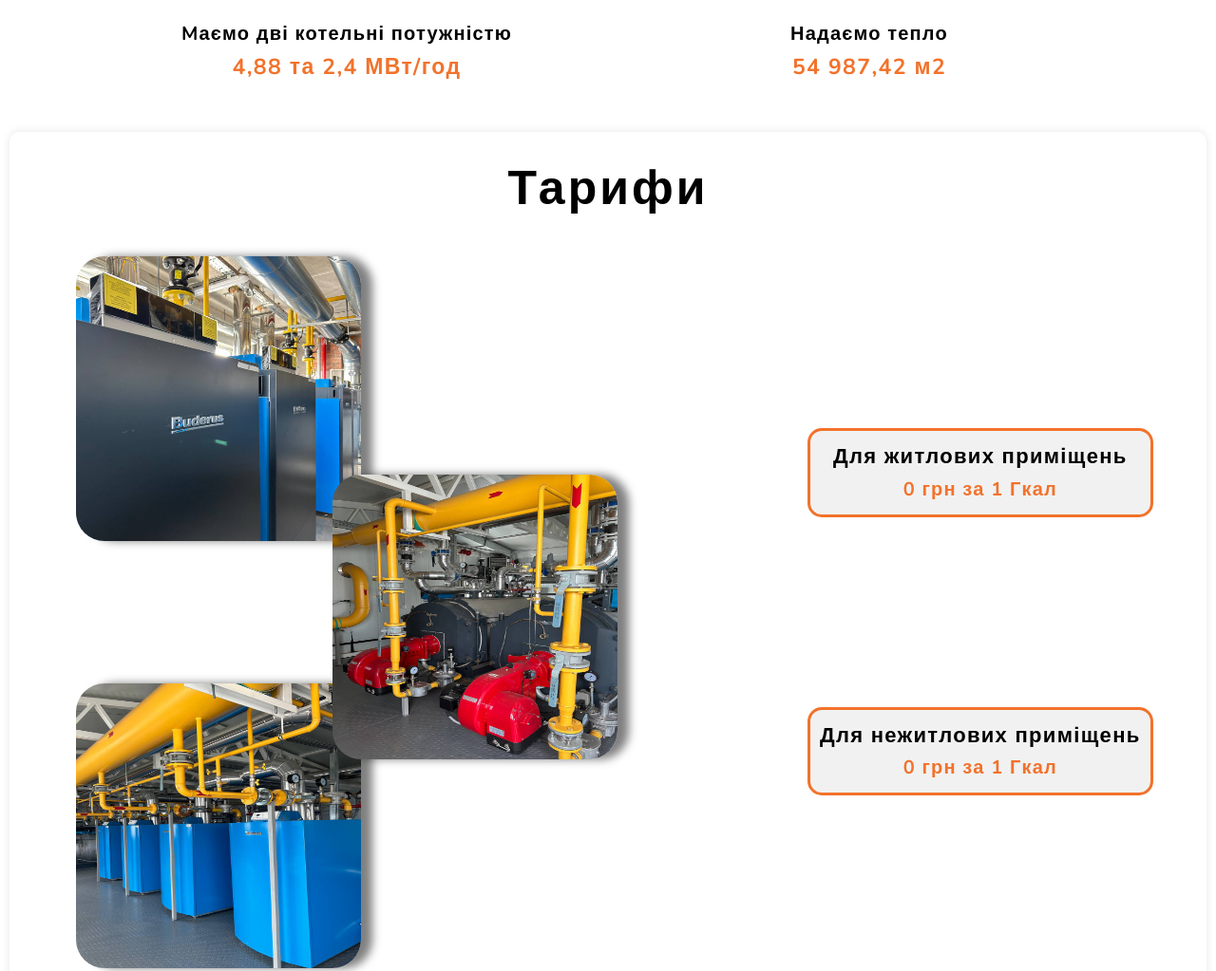
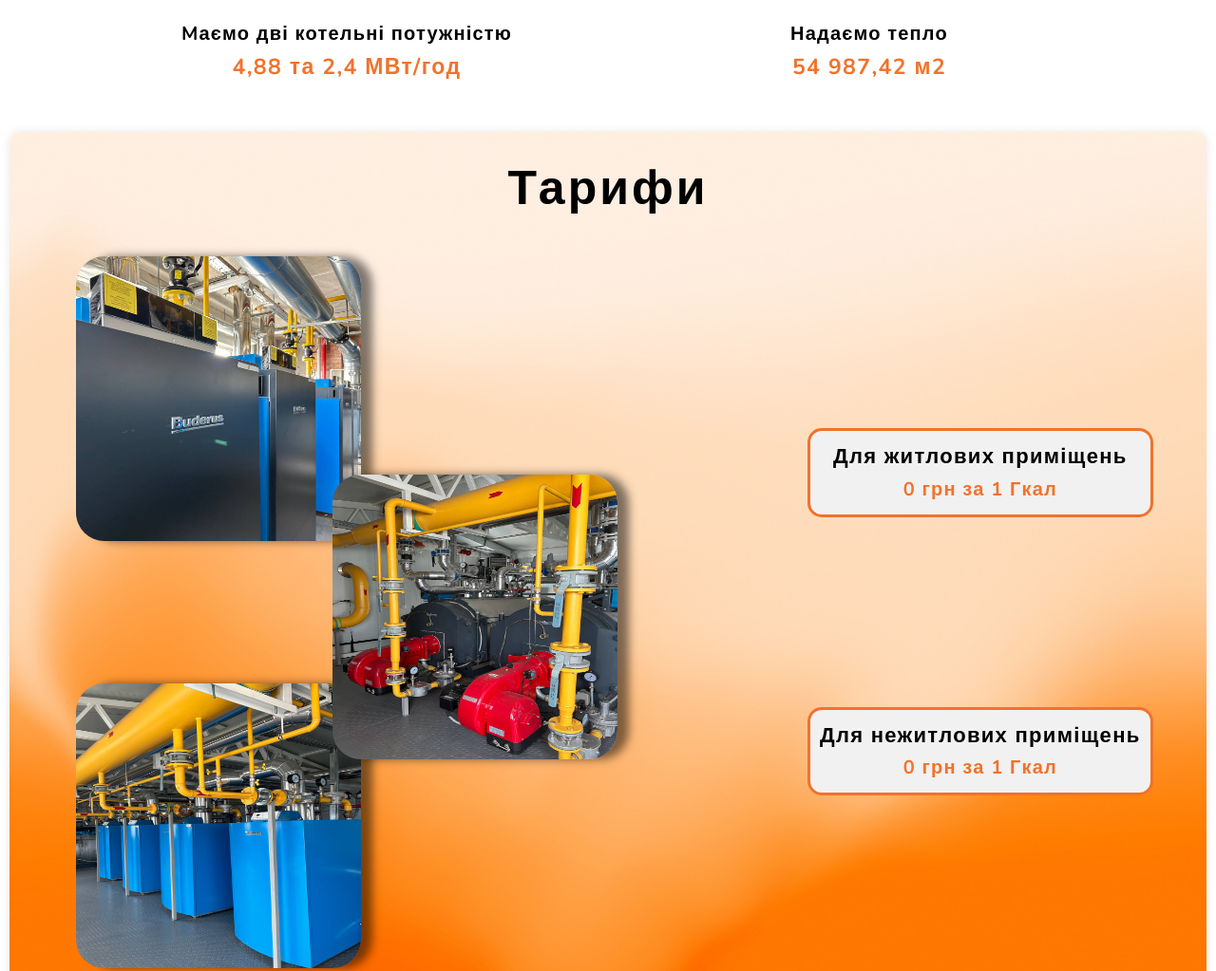
Before and after one commit to Vital3414/pro-teplo, a plain HTML site: page index.html in a window 1280 px wide. Shown: the part 980-2003 px from the top of the page at 95% size. Drawn offline with nearby package versions, Linux system fonts and the light colour scheme.

Commit message:
upd work

```diff
--- a/sass/layouts/_photo.scss
+++ b/sass/layouts/_photo.scss
@@ -2,7 +2,7 @@
     border-radius: 10px;
     padding: 20px;
     box-shadow: 0 0 10px rgba(0, 0, 0, 0.1);
-    background-image: url(./images/bg11.jpg);
+    background-image: url(../images/bg11.jpg);
     background-repeat: no-repeat;
     background-size: cover;
     padding-bottom: 50px;
```
Also changed, not shown: css/main.css, css/main.min.css, 2 other files.
